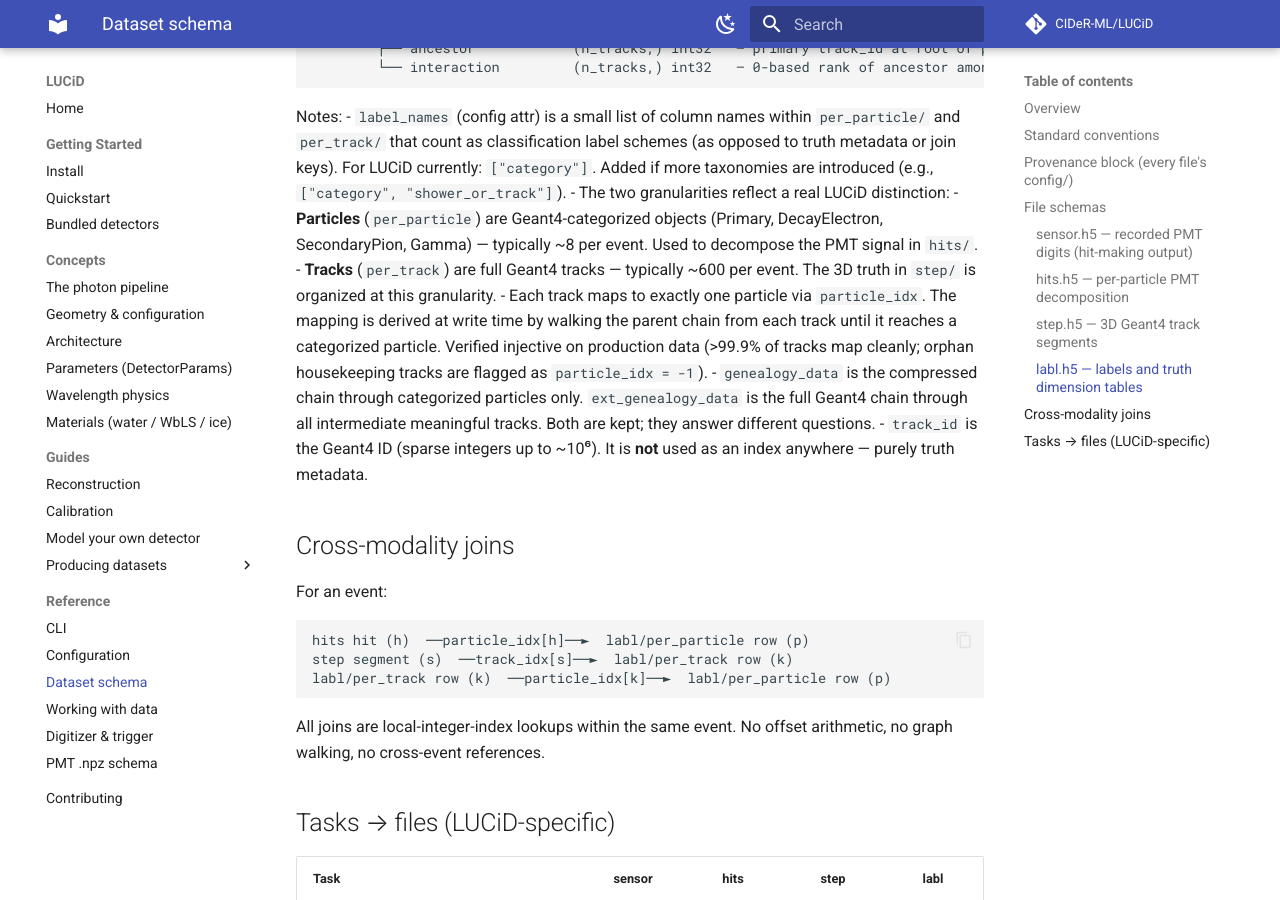
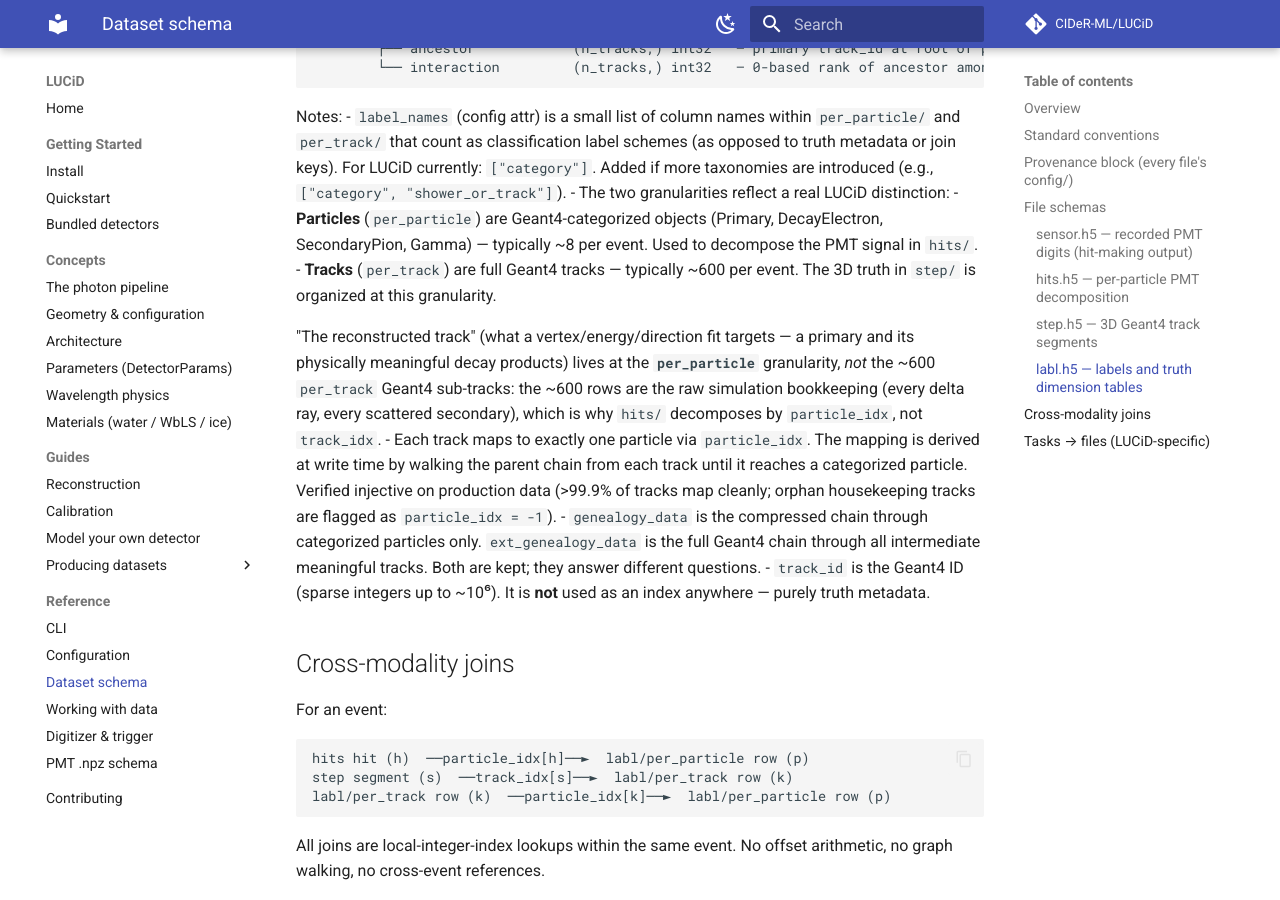
Before and after one commit to CIDeR-ML/LUCiD, an MkDocs documentation site: the page built from docs/reference/dataset-schema.md, in a window 1280 px wide and 900 px high, scrolled down 5447 px. Built offline with MkDocs 1.6.1 and Material for MkDocs 9.7.7, drawn with Linux system fonts in a browser that asks for light colours; comment, search, counter and statistics services are not loaded.

Commit message:
docs: consistency fixes across concepts/reference/production
- architecture.md: reconcile the 3-arg simulator signature with the
  quickstart's 2-arg call (default_detector_params=True bakes the
  detector params; verified in simulator.py).
- dataset-schema.md: map "the reconstructed track" to per_particle
  rows vs the ~600 per_track Geant4 sub-tracks.
- materials.md: note scintillation requires wavelength_mode=True
  (setup_event_simulator raises otherwise).
- production/index.md: block order -> GeV, SN, Solar, Test (matches
  deploy-*/cli.md and the on-disk config dirs).

Co-Authored-By: Claude Fable 5 <noreply@anthropic.com>

```diff
--- a/docs/reference/dataset-schema.md
+++ b/docs/reference/dataset-schema.md
@@ -275,6 +275,13 @@ Notes:
     decompose the PMT signal in `hits/`.
   - **Tracks** (`per_track`) are full Geant4 tracks — typically ~600 per
     event. The 3D truth in `step/` is organized at this granularity.
+
+  "The reconstructed track" (what a vertex/energy/direction fit targets — a
+  primary and its physically meaningful decay products) lives at the
+  **`per_particle`** granularity, *not* the ~600 `per_track` Geant4 sub-tracks:
+  the ~600 rows are the raw simulation bookkeeping (every delta ray, every
+  scattered secondary), which is why `hits/` decomposes by `particle_idx`, not
+  `track_idx`.
 - Each track maps to exactly one particle via `particle_idx`. The mapping is
   derived at write time by walking the parent chain from each track until it
   reaches a categorized particle. Verified injective on production data
```
Also changed, not shown: docs/concepts/architecture.md (+6 -0 lines), docs/concepts/materials.md (+5 -0 lines), docs/guides/production/index.md (+1 -1 lines).
